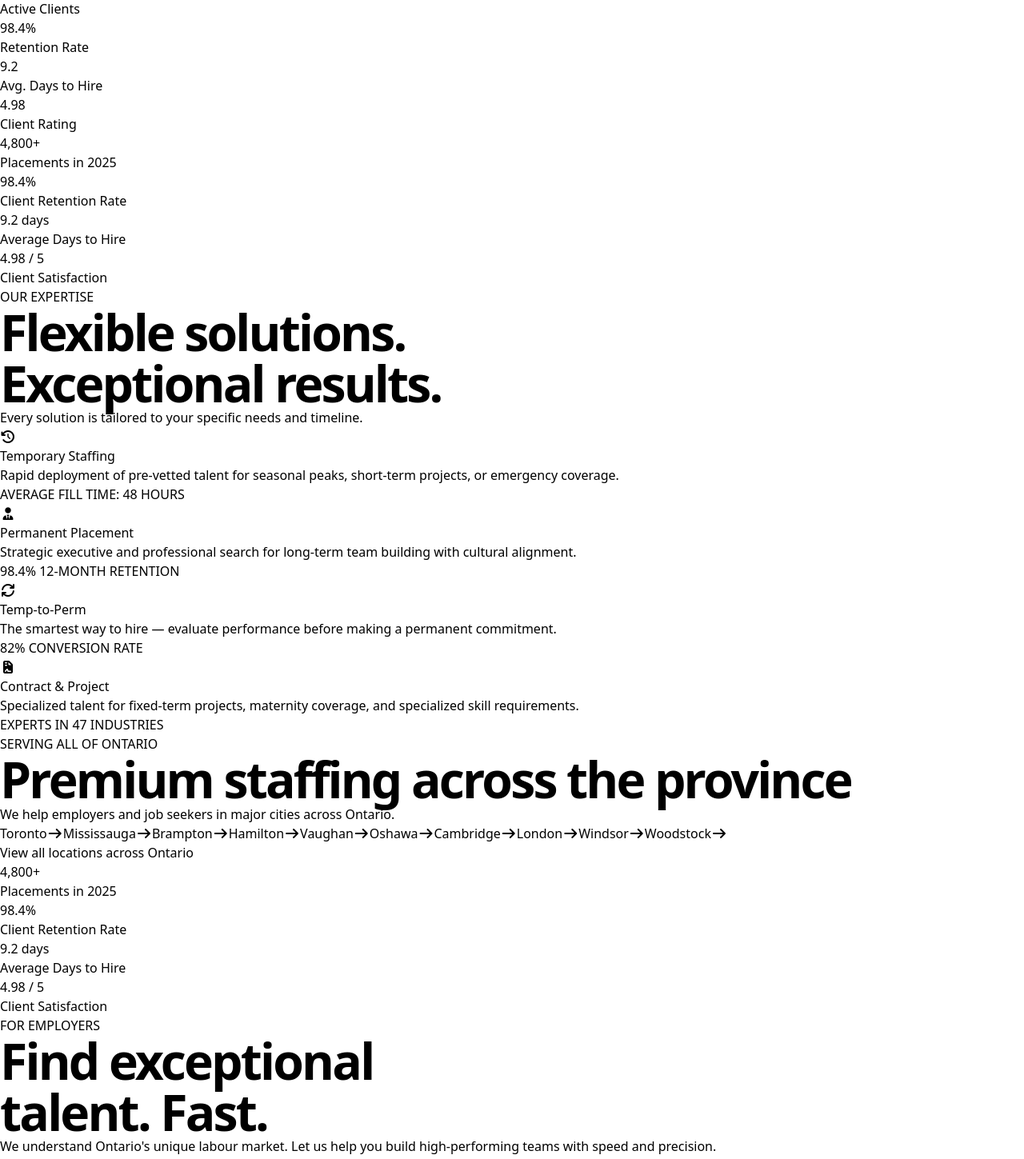
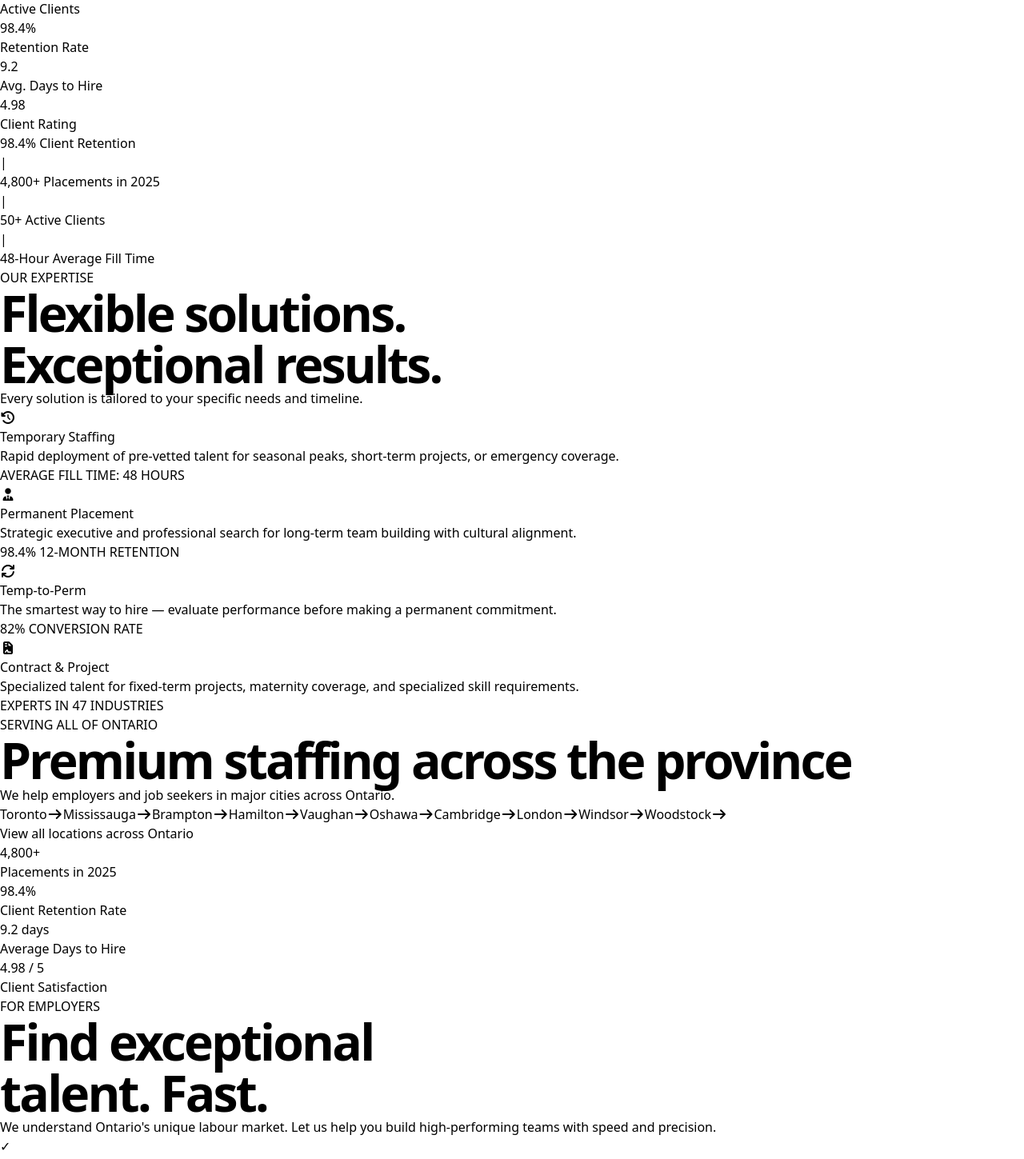
Before and after one commit to westernjobs91-droid/western-jobs-prem, a Next.js app: page / in a window 1280 px wide. Shown: the part 981-2430 px from the top of the page at 80% size. Built offline with nearby package versions, Linux system fonts and the light colour scheme.

Commit message:
fix: replace inline stats bar with server-rendered StatsBar component

```diff
--- a/app/HomeContent.tsx
+++ b/app/HomeContent.tsx
@@ -86,8 +86,20 @@ export default function HomeContent() {
         </div>
       </section>
 
-{/* STATS BAR — server component, Google sees real numbers */}
-      <StatsBar />
+      {/* TRUST BAR — fixed to match hero stats */}
+      <div className="bg-white border-b border-slate-100 py-6">
+        <div className="max-w-screen-2xl mx-auto px-8">
+          <div className="flex flex-wrap items-center justify-center gap-x-10 gap-y-4 text-sm">
+            <div className="font-semibold text-slate-700">98.4% Client Retention</div>
+            <div className="hidden md:block text-slate-300">|</div>
+            <div className="font-semibold text-slate-700">4,800+ Placements in 2025</div>
+            <div className="hidden md:block text-slate-300">|</div>
+            <div className="font-semibold text-slate-700">50+ Active Clients</div>
+            <div className="hidden md:block text-slate-300">|</div>
+            <div className="font-semibold text-slate-700">48-Hour Average Fill Time</div>
+          </div>
+        </div>
+      </div>
 
       {/* SERVICES */}
       <section id="services" className="max-w-screen-2xl mx-auto px-8 pt-20 pb-16">
@@ -170,30 +182,8 @@ export default function HomeContent() {
         </div>
       </section>
 
+<StatsBar />
 
-      {/* STATS BAR — server-rendered static values, no AnimatedCounter */}
-      <div className="bg-[#0A2540] py-8">
-        <div className="max-w-screen-2xl mx-auto px-8">
-          <div className="grid grid-cols-2 md:grid-cols-4 gap-y-8 text-center text-white">
-            <div>
-              <div className="text-4xl font-bold text-[#00C9A7]">4,800+</div>
-              <div className="text-sm text-white/60 mt-1">Placements in 2025</div>
-            </div>
-            <div>
-              <div className="text-4xl font-bold text-[#00C9A7]">98.4%</div>
-              <div className="text-sm text-white/60 mt-1">Client Retention Rate</div>
-            </div>
-            <div>
-              <div className="text-4xl font-bold text-[#00C9A7]">9.2 days</div>
-              <div className="text-sm text-white/60 mt-1">Average Days to Hire</div>
-            </div>
-            <div>
-              <div className="text-4xl font-bold text-[#00C9A7]">4.98 / 5</div>
-              <div className="text-sm text-white/60 mt-1">Client Satisfaction</div>
-            </div>
-          </div>
-        </div>
-      </div>
 
       {/* FOR EMPLOYERS */}
       <section id="employers" className="max-w-screen-2xl mx-auto px-8 pt-20 pb-12">
```
